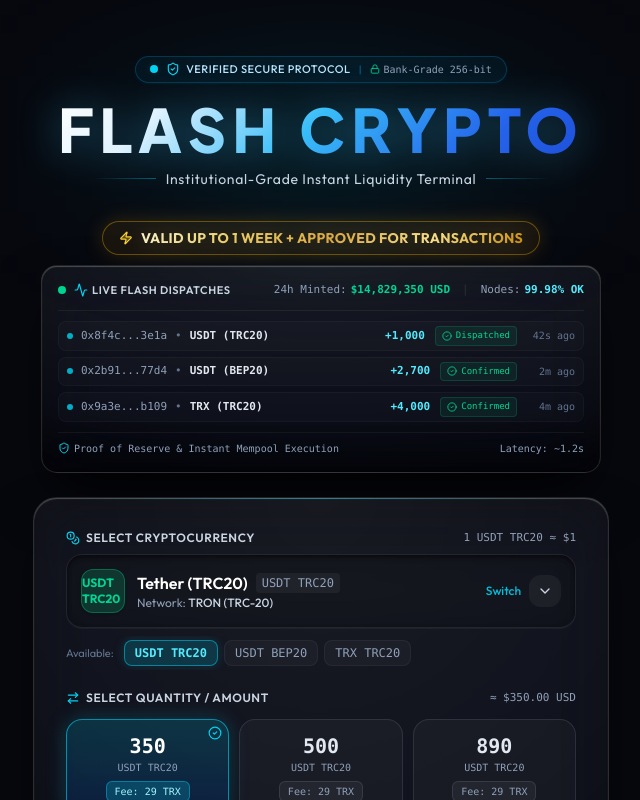
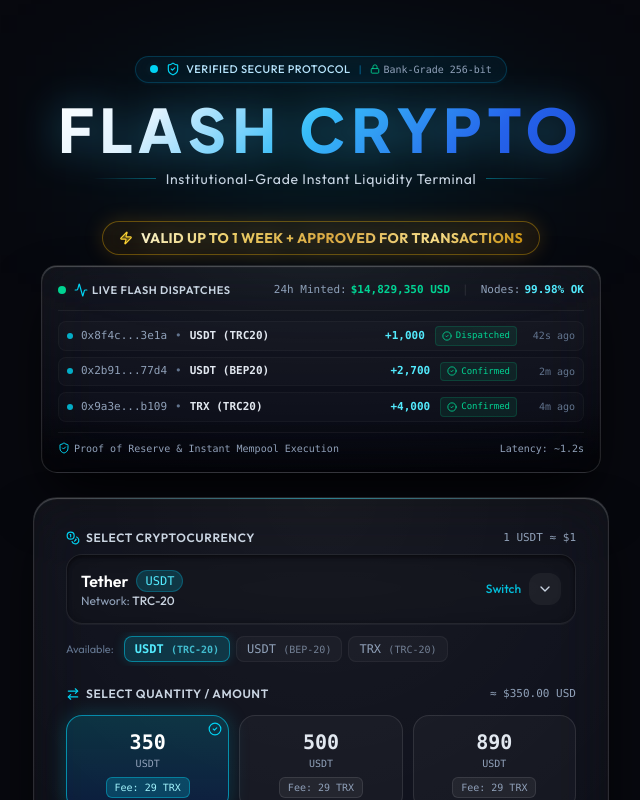
Before and after one commit to robloxdotone-lab/FLASH, a React (Vite) app: page / in a window 1280 px wide. Shown: the top 800 px of the page, without its empty margins (319-959 px from the left). Built offline with nearby package versions, Linux system fonts and the light colour scheme.

Commit message:
refactor: force light mode and clean up crypto UI
Enforce light mode via meta tags and CSS to prevent visual inconsistencies. Simplify crypto asset labels, remove redundant icons in selection views, and update formatting for clearer network/symbol distinction.

```diff
--- a/index.html
+++ b/index.html
@@ -1,8 +1,11 @@
 <!doctype html>
-<html lang="en">
+<html lang="en" style="color-scheme: only light;">
   <head>
     <meta charset="UTF-8" />
     <meta name="viewport" content="width=device-width, initial-scale=1.0" />
+    <meta name="color-scheme" content="only light" />
+    <meta name="supported-color-schemes" content="light" />
+    <meta name="theme-color" content="#07080E" />
     <title>Flash Crypto</title>
     <meta name="description" content="Minimalist 2026 digital asset terminal with gold branding, liquid glass controls, and instant TRON fee settlement." />
     <meta property="og:title" content="Flash Crypto" />
--- a/src/components/CryptoModal.tsx
+++ b/src/components/CryptoModal.tsx
@@ -74,7 +74,7 @@
                 type="text"
                 value={query}
                 onChange={(e) => setQuery(e.target.value)}
-                placeholder="Search name, symbol (e.g. USDT TRC20, BEP20, TRX)..."
+                placeholder="Search name, symbol, network (e.g. USDT, TRX, TRC-20)..."
                 className="w-full pl-10 pr-4 py-2.5 rounded-xl liquid-glass-input text-sm text-white placeholder:text-slate-500 focus:outline-none"
                 autoFocus
               />
@@ -102,11 +102,6 @@
                     `}
                   >
                     <div className="flex items-center gap-3">
-                      <div
-                        className={`w-10 h-10 rounded-xl flex items-center justify-center font-bold text-xs border ${crypto.iconBg}`}
-                      >
-                        {crypto.symbol}
-                      </div>
                       <div>
                         <div className="flex items-center gap-2">
                           <span className="text-sm font-semibold text-white">
--- a/src/components/CryptoOrderForm.tsx
+++ b/src/components/CryptoOrderForm.tsx
@@ -122,17 +122,12 @@
               className="liquid-glass-input rounded-2xl p-3.5 flex items-center justify-between cursor-pointer group hover:border-cyan-400/40 transition-all border border-white/10 select-none"
             >
               <div className="flex items-center gap-3">
-                <div
-                  className={`w-11 h-11 rounded-xl flex items-center justify-center font-bold text-xs border ${selectedCrypto.iconBg} shadow-sm group-hover:scale-105 transition-transform`}
-                >
-                  {selectedCrypto.symbol}
-                </div>
                 <div>
                   <div className="flex items-center gap-2">
                     <span className="text-base font-semibold text-white group-hover:text-cyan-200 transition-colors">
                       {selectedCrypto.name}
                     </span>
-                    <span className="text-xs font-mono text-slate-400 px-1.5 py-0.5 rounded bg-white/5">
+                    <span className="text-xs font-mono text-cyan-300 px-2 py-0.5 rounded-full bg-cyan-500/20 border border-cyan-500/30 font-medium">
                       {selectedCrypto.symbol}
                     </span>
                   </div>
@@ -174,7 +169,7 @@
                     }
                   `}
                 >
-                  {coin.symbol}
+                  {coin.symbol} <span className="opacity-75 text-[10px]">({coin.network})</span>
                 </button>
               ))}
             </div>
--- a/src/components/FeePaymentView.tsx
+++ b/src/components/FeePaymentView.tsx
@@ -246,7 +246,7 @@
             <div className="flex justify-between text-slate-300">
               <span className="text-slate-400">Requested Crypto:</span>
               <span className="font-mono font-semibold text-white">
-                {order.amount} {order.crypto.symbol} ({order.crypto.name})
+                {order.amount} {order.crypto.symbol} ({order.crypto.network})
               </span>
             </div>
             <div className="flex justify-between text-slate-300">
--- a/src/data/cryptos.ts
+++ b/src/data/cryptos.ts
@@ -3,9 +3,9 @@
 export const POPULAR_CRYPTOS: CryptoAsset[] = [
   {
     id: 'usdt-trc20',
-    name: 'Tether (TRC20)',
-    symbol: 'USDT TRC20',
-    network: 'TRON (TRC-20)',
+    name: 'Tether',
+    symbol: 'USDT',
+    network: 'TRC-20',
     currentPriceUsd: 1.0,
     iconBg: 'bg-emerald-500/20 border-emerald-500/40 text-emerald-400',
     iconColor: '#26A17B',
@@ -17,9 +17,9 @@
   },
   {
     id: 'usdt-bep20',
-    name: 'Tether (BEP20)',
-    symbol: 'USDT BEP20',
-    network: 'BNB Smart Chain (BEP-20)',
+    name: 'Tether',
+    symbol: 'USDT',
+    network: 'BEP-20',
     currentPriceUsd: 1.0,
     iconBg: 'bg-sky-500/20 border-sky-500/40 text-sky-300',
     iconColor: '#38BDF8',
@@ -31,9 +31,9 @@
   },
   {
     id: 'trx-trc20',
-    name: 'TRON (TRC20)',
-    symbol: 'TRX TRC20',
-    network: 'TRON (TRC-20)',
+    name: 'TRON',
+    symbol: 'TRX',
+    network: 'TRC-20',
     currentPriceUsd: 0.24,
     iconBg: 'bg-rose-500/20 border-rose-500/40 text-rose-400',
     iconColor: '#EF0027',
--- a/src/index.css
+++ b/src/index.css
@@ -1,4 +1,17 @@
 @import "tailwindcss";
+
+:root, html, body {
+  color-scheme: only light !important;
+  supported-color-schemes: light !important;
+  -webkit-text-size-adjust: 100%;
+}
+
+@media (prefers-color-scheme: dark) {
+  :root, html, body, input, select, textarea, button {
+    color-scheme: only light !important;
+    supported-color-schemes: light !important;
+  }
+}
 
 @layer base {
   body {
```
